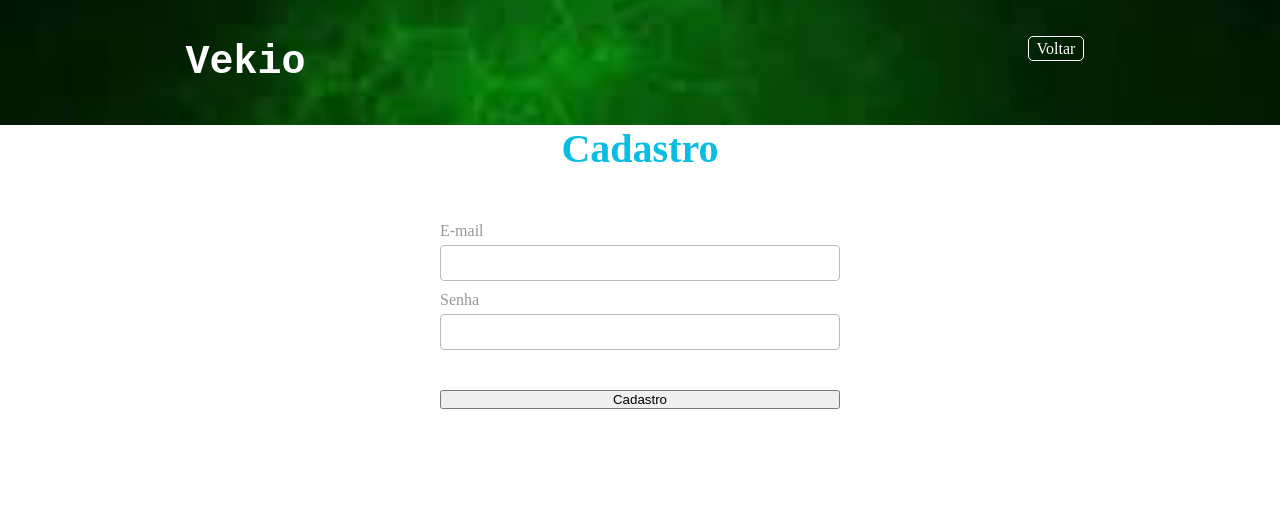
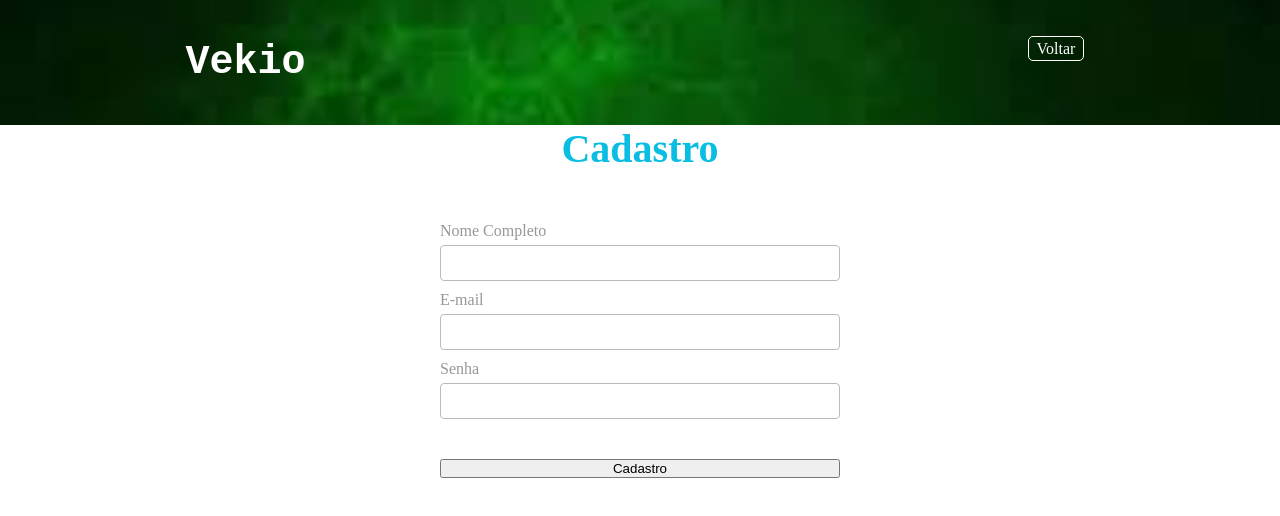
Before and after one commit to alansgoncalves/coinsure, a React (Create React App) app in the folder front-end/: page /cadastro in a window 1280 px wide. Shown: the top 516 px of the page. Built offline with nearby package versions, Linux system fonts and the light colour scheme; the HTML template or start-up script is replaced by a standard one.

Commit message:
add fullname input

```diff
--- a/front-end/src/pages/Cadastro.js
+++ b/front-end/src/pages/Cadastro.js
@@ -9,6 +9,14 @@ const UserRegister = () => {
       <div className="user-login">
       <h1 className="user-login__title">Cadastro</h1>
       <form autoComplete="nope">
+      <div className="user-login__form-control">
+          <label htmlFor="email">Nome Completo</label>
+          <input
+            id="fullName"
+            type="text"
+            name="fullName"
+          />
+        </div>
         <div className="user-login__form-control">
           <label htmlFor="email">E-mail</label>
           <input
```
